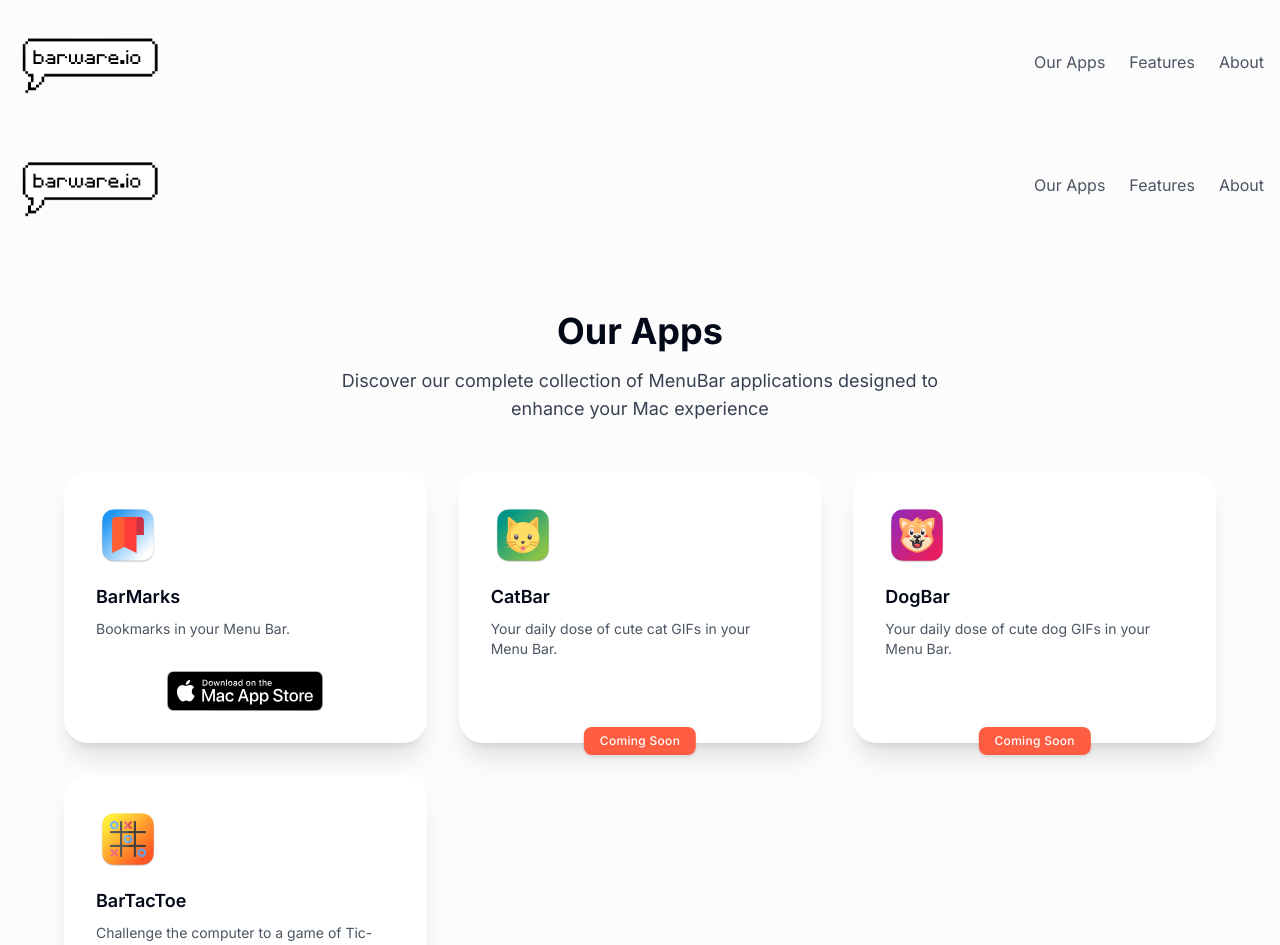
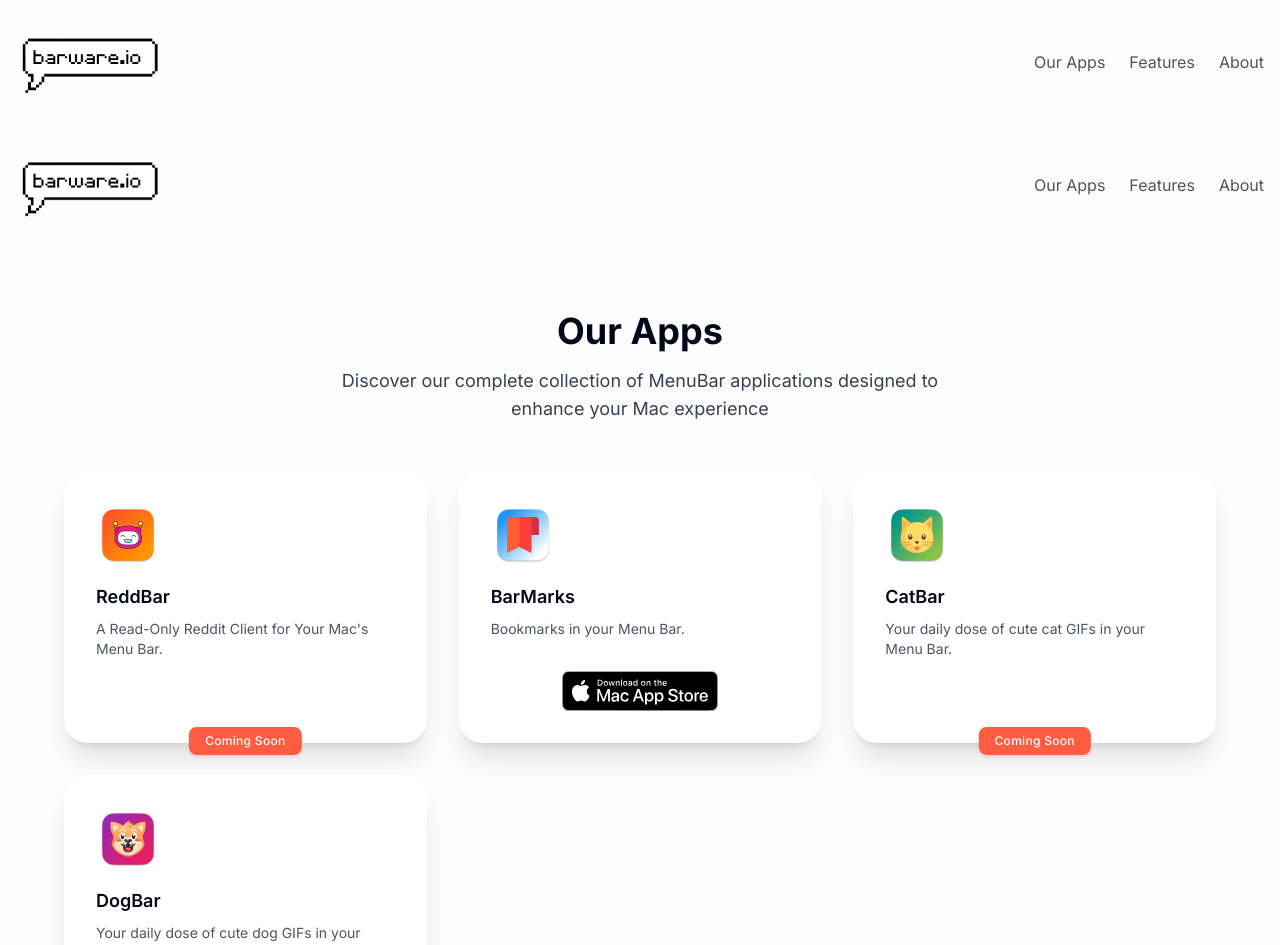
Before and after one commit to barware-io/barware.io, a Next.js app: page /apps in a window 1280 px wide. Shown: the top 945 px of the page. Built offline with nearby package versions, Linux system fonts and the light colour scheme.

Commit message:
Add ReddBar

```diff
--- a/data/apps.ts
+++ b/data/apps.ts
@@ -2,9 +2,92 @@
 import dogBarImage from '@/public/assets/dogbar.png'
 import barMarksImage from '@/public/assets/barmarks.png'
 import barTactoeImage from '@/public/assets/bartactoe.png'
+import reddBarImage from '@/public/assets/reddbar.png'
 import { AppType } from '@/types'
 
 export const apps: AppType[] = [
+    {
+        name: "ReddBar",
+        description: "A Read-Only Reddit Client for Your Mac's Menu Bar.",
+        color: "bg-[#FFD1D1]",
+        appStoreLink: "#",
+        linkText: "Coming Soon",
+        isReady: false,
+        icon: reddBarImage,
+        slug: "reddbar",
+        features: [
+            {
+                title: "Read-only experience",
+                description: "No login or signup needed."
+            },
+            {
+                title: "Minimalist menu bar design",
+                description: "Access Reddit anytime, without opening a browser."
+            },
+            {
+                title: "Customize your subreddits",
+                description: "Add your favorite communities for quick access (Free: up to 3 subreddits)."
+            },
+            {
+                title: "Basic sorting",
+                description: "Browse by hot and new posts in the free version."
+            },
+            {
+                title: "Pro: Unlimited subreddits",
+                description: "Add and browse as many subreddits as you want."
+            },
+            {
+                title: "Pro: Advanced sorting",
+                description: "Sort posts by hot, new, top, rising, and more."
+            },
+            {
+                title: "Pro: Unlimited refreshes",
+                description: "Refresh your feed as often as you like."
+            },
+            {
+                title: "Pro: Unlimited scroll",
+                description: "Keep scrolling through posts without any limitations."
+            }
+        ],
+        requirements: {
+            os: "macOS 13.0 or later",
+            processor: "Apple Silicon or Intel processor",
+            memory: "50 MB",
+            storage: "50 MB available space"
+        },
+        screenshots: [],
+        pricing: {
+            price: "Free",
+            type: "one-time",
+            trial: "Pro version available for $5.99"
+        },
+        privacyPolicy: {
+            lastUpdated: "Dec 20, 2024",
+            sections: [
+                {
+                    title: "Information We Don't Collect",
+                    content: [
+                        "ReddBar does not collect, store, or transmit any personal information.",
+                        "All data is stored locally on your device.",
+                        "We have no access to any information about your usage of the app."
+                    ]
+                },
+                {
+                    title: "Third-Party Services",
+                    content: [
+                        "ReddBar may utilize third-party APIs for the latest news feeds. Your interactions with these services are subject to their respective privacy policies."
+                    ]
+                },
+                {
+                    title: "Changes to This Policy",
+                    content: [
+                        "We may update our privacy policy periodically. Any changes will be posted on this page."
+                    ]
+                }
+            ]
+        },
+        testimonials: []
+    },
     {
         name: "BarMarks",
         description: "Bookmarks in your Menu Bar.",
@@ -257,69 +340,12 @@
                 }
             ]
         }
-    },
-    {
-        name: "BarTacToe",
-        description: "Challenge the computer to a game of Tic-Tac-Toe in your Menu Bar.",
-        color: "bg-[#FFE8E3]",
-        appStoreLink: "#",
-        linkText: "Coming Soon",
-        isReady: false,
-        icon: barTactoeImage,
-        slug: "bartactoe",
-        features: [
-            {
-                title: "Classic Game",
-                description: "Play the classic game of Tic-Tac-Toe in your menu bar"
-            },
-            {
-                title: "Challenge",
-                description: "Challenge the computer to a game of Tic-Tac-Toe"
-            },
-            {
-                title: "Minimal Design",
-                description: "Clean and simple interface that stays out of your way"
-            },
-            {
-                title: "Fun",
-                description: "Enjoy the fun of Tic-Tac-Toe in your menu bar"
-            }
-        ],
-        requirements: {
-            os: "macOS 13.0 or later",
-            processor: "Apple Silicon or Intel processor",
-            memory: "50 MB",
-            storage: "50 MB available space"
-        },
-        screenshots: [], // Add screenshots when available
-        pricing: {
-            price: "TBD",
-            type: "one-time"
-        },
-        testimonials: [],
-        privacyPolicy: {
-            lastUpdated: "Dec 20, 2024",
-            sections: [
-                {
-                    title: "Information We Don't Collect",
-                    content: [
-                        "BarTacToe does not collect, store, or transmit any personal information.",
-                        "All data is stored locally on your device.",
-                        "We have no access to any information about your usage of the app."
-                    ]
-                },
-                {
-                    title: "Changes to This Policy",
-                    content: [
-                        "We may update this privacy policy from time to time. We will notify you of any changes by posting the new privacy policy on this page."
-                    ]
     }
 ]
-        }
-    },
-]
 
-export const favApps = apps.map(app => ({
+export const favApps = apps
+    .slice(0, 4) // Only take the first 4 apps
+    .map(app => ({
         name: app.name,
         description: app.description,
         color: app.color,
```
Also changed, not shown: public/assets/reddbar.png (added). Lines whose indentation alone changed are shown as unchanged.
